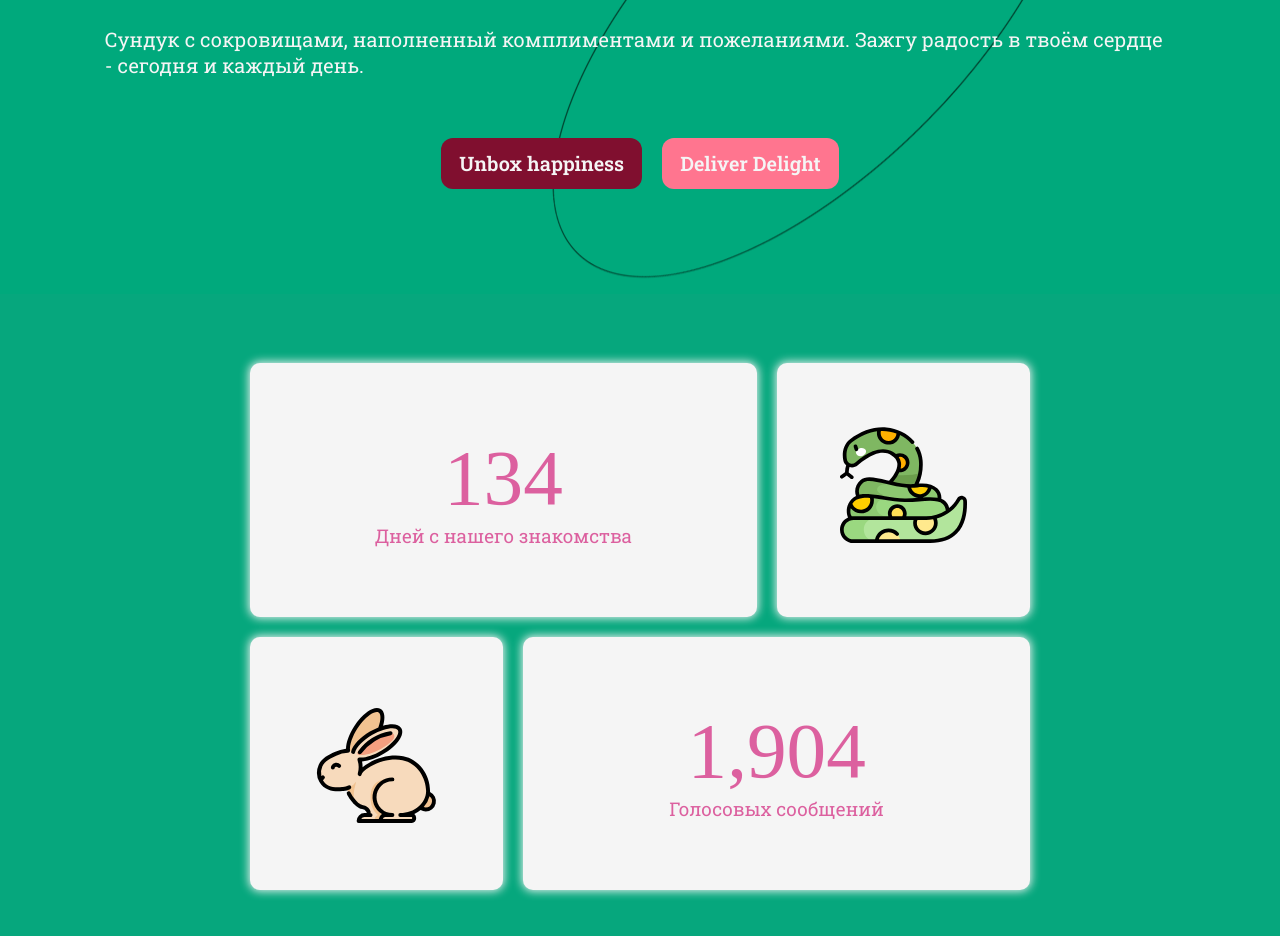
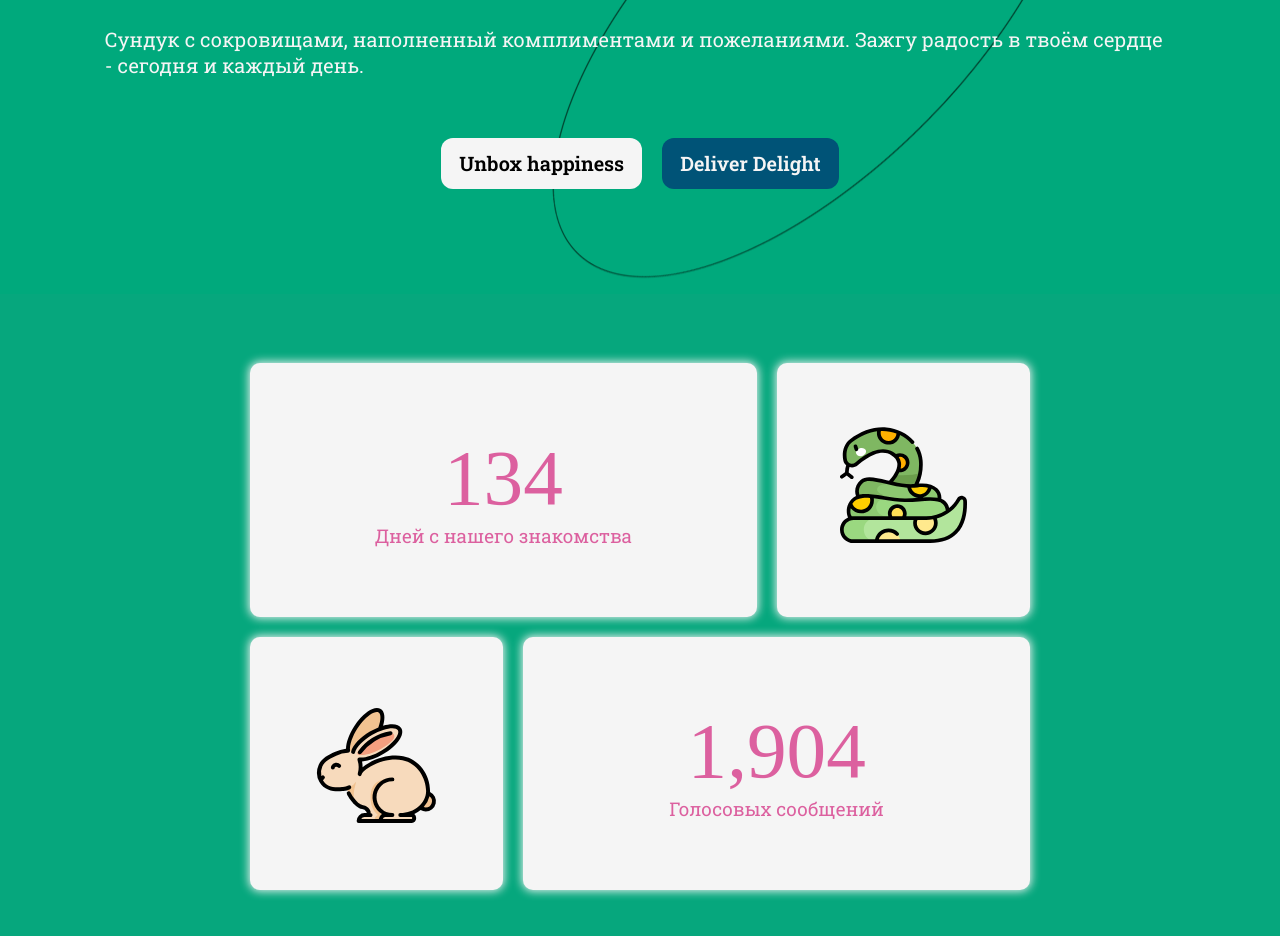
Before and after one commit to IvanchikIvan/FriendShip-History-site, a React (Create React App) app: page / in a window 1280 px wide. Shown: the part 2120-3056 px from the top of the page. Built offline with nearby package versions, Linux system fonts and the light colour scheme; a web font is replaced by a local one.

Commit message:
Added animation and redesing in surprise block

```diff
--- a/src/components/Body/Surprise/Surprise.css
+++ b/src/components/Body/Surprise/Surprise.css
@@ -39,14 +39,14 @@
     border-radius: 12px;
     font-family: "Roboto Slab";
     font-size: calc(14px + 5 * (100vw / 1080));
-    color: whitesmoke;
+    color: #000;
     font-weight: 600;
     display: flex;
     align-items: center;
     height: 40px;
     width: auto;
     padding: calc(20px + 5 * (100vw / 1080)) 18px;
-    background-color: #800F2F;
+    background-color: whitesmoke;
     text-align: center;
 }
 .surprise-container__deliver-delight {
@@ -60,6 +60,6 @@
     height: 40px;
     width: auto;
     padding: calc(20px + 5 * (100vw / 1080)) 18px;
-    background-color: #FF758F;
+    background-color: #005377;
     text-align: center;
 }
--- a/src/components/Body/Surprise/Surprise.js
+++ b/src/components/Body/Surprise/Surprise.js
@@ -1,7 +1,40 @@
 import React from "react";
+import { animated, useInView } from "react-spring";
 import "./Surprise.css";
 
 const Surprise = () => {
+  const [unboxRef, unboxStyles] = useInView(
+    () => ({
+      from: {
+        opacity: 0,
+        x: -100,
+      },
+      to: {
+        opacity: 1,
+        x: 0,
+      },
+    }),
+    {
+      rootMargin: '-30% 0%',
+    }
+  )
+
+  const [deliverRef, deliverStyles] = useInView(
+    () => ({
+      from: {
+        opacity: 0,
+        x: 100,
+      },
+      to: {
+        opacity: 1,
+        x: 0,
+      },
+    }),
+    {
+      rootMargin: '-30% 0%',
+    }
+  )
+
   return (
     <div className="surprise-block">
       <div className="surprise-container">
@@ -9,11 +42,18 @@ const Surprise = () => {
           <p>Surprise Now</p>
         </div>
         <div className="surprise-container__text">
-          <p>Сундук с сокровищами, наполненный комплиментами и пожеланиями. Зажгу радость в твоём сердце - сегодня и каждый день.</p>
+          <p>
+            Сундук с сокровищами, наполненный комплиментами и пожеланиями. Зажгу
+            радость в твоём сердце - сегодня и каждый день.
+          </p>
         </div>
         <div className="surprise-container__buttons-container">
-          <div className="surprise-container__unbox-happiness"><p>Unbox happiness</p></div>
-          <div className="surprise-container__deliver-delight"><p>Deliver Delight</p></div>
+          <animated.div className="surprise-container__unbox-happiness" ref={unboxRef} style={unboxStyles}>
+            <p>Unbox happiness</p>
+          </animated.div>
+          <animated.div className="surprise-container__deliver-delight" ref={deliverRef} style={deliverStyles}>
+            <p>Deliver Delight</p>
+          </animated.div>
         </div>
       </div>
     </div>
```
